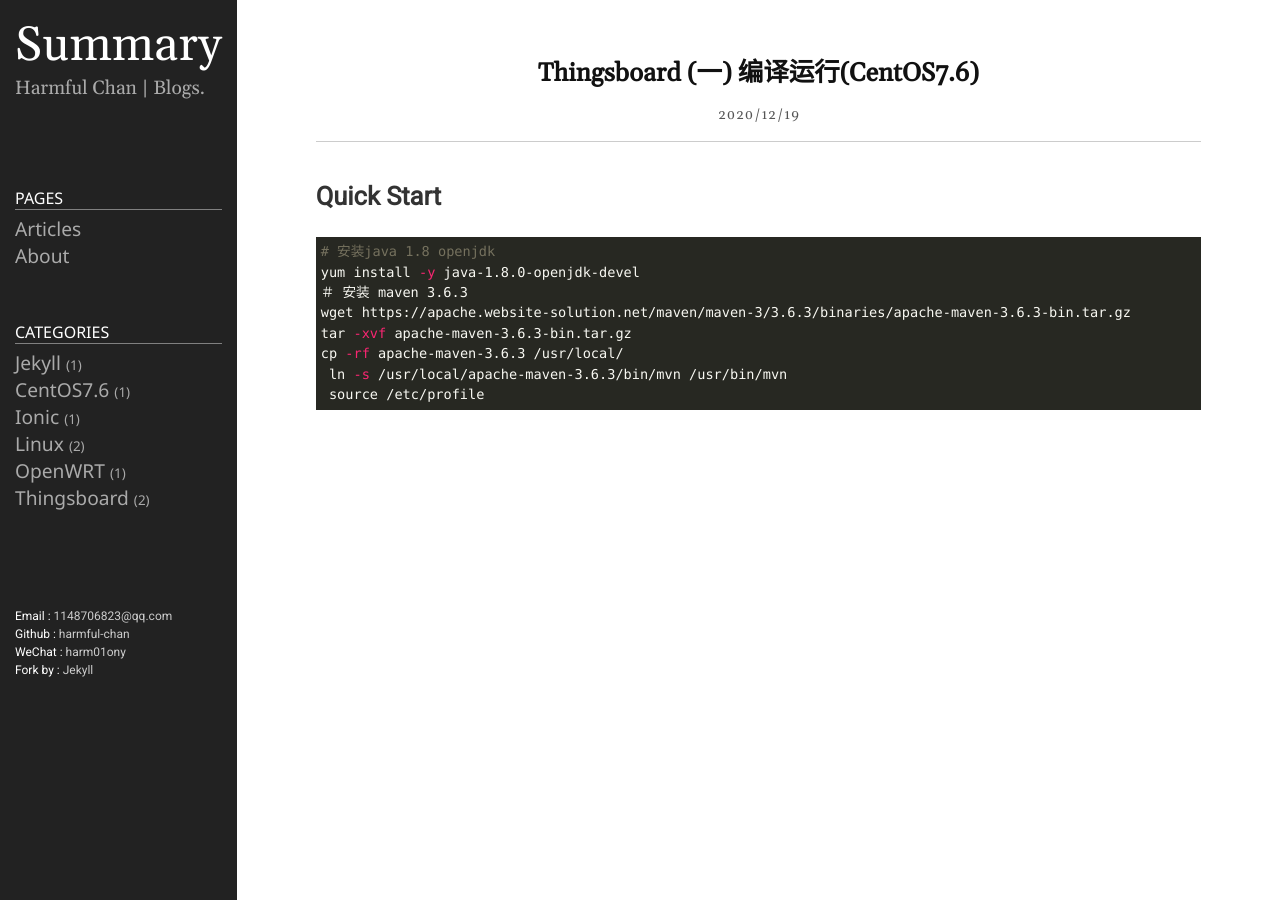
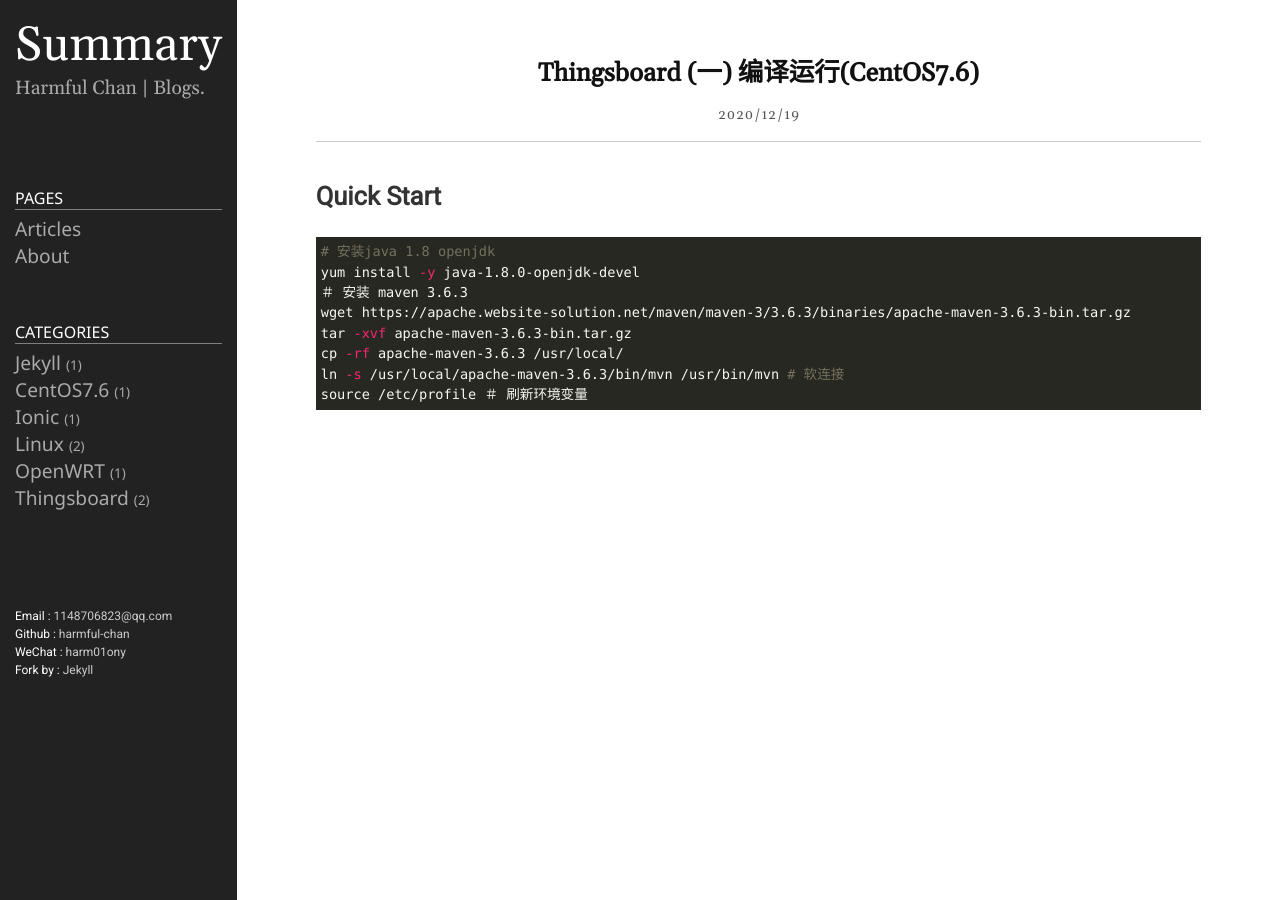
Before and after one commit to harmful-chan/pages, a Jekyll site: the page built from _posts/2020-12-19-Thingsboard-(一)-编译运行.md, in a window 1280 px wide. Built offline with Jekyll 4.4.1, drawn with Linux system fonts in a browser that asks for light colours.

Commit message:
_posts/2020-12-19-Thingsboard-(一)-编译运行.md updated from https://stackedit.io/

````diff
--- a/_posts/2020-12-19-Thingsboard-(一)-编译运行.md
+++ b/_posts/2020-12-19-Thingsboard-(一)-编译运行.md
@@ -12,10 +12,10 @@
 wget https://apache.website-solution.net/maven/maven-3/3.6.3/binaries/apache-maven-3.6.3-bin.tar.gz
 tar -xvf apache-maven-3.6.3-bin.tar.gz
 cp -rf apache-maven-3.6.3 /usr/local/
- ln -s /usr/local/apache-maven-3.6.3/bin/mvn /usr/bin/mvn
- source /etc/profile
+ln -s /usr/local/apache-maven-3.6.3/bin/mvn /usr/bin/mvn # 软连接
+source /etc/profile ＃ 刷新环境变量
 ```
 
 <!--stackedit_data:
-eyJoaXN0b3J5IjpbLTEyNzU3MTgwMDIsMTM3MzIyOTA2MF19
+eyJoaXN0b3J5IjpbLTEyNjExNDI4MDgsMTM3MzIyOTA2MF19
 -->
````
